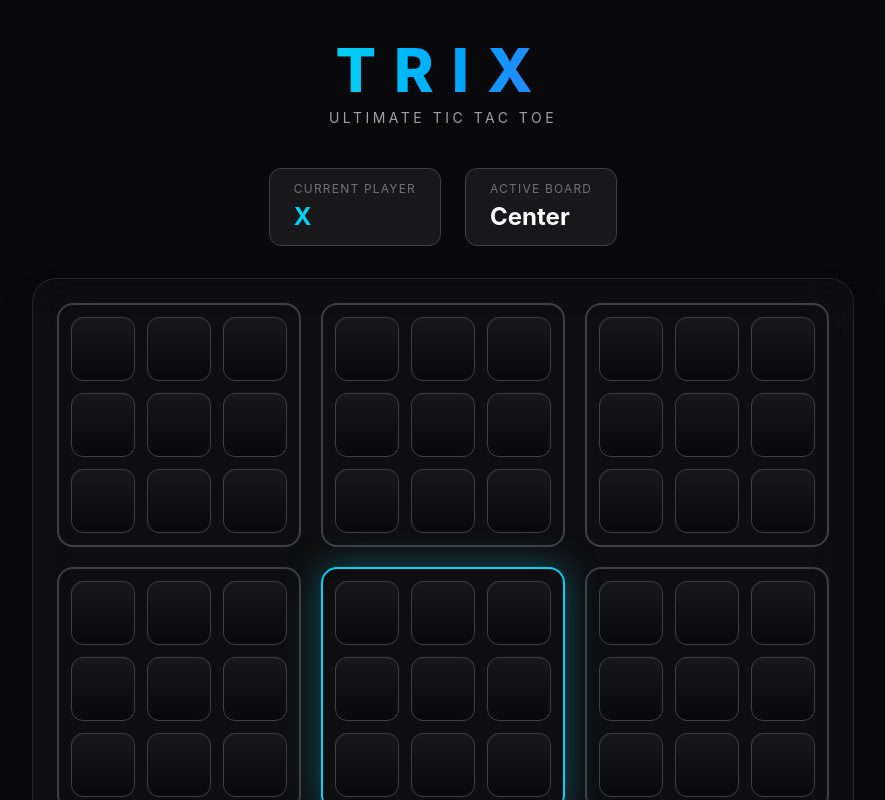
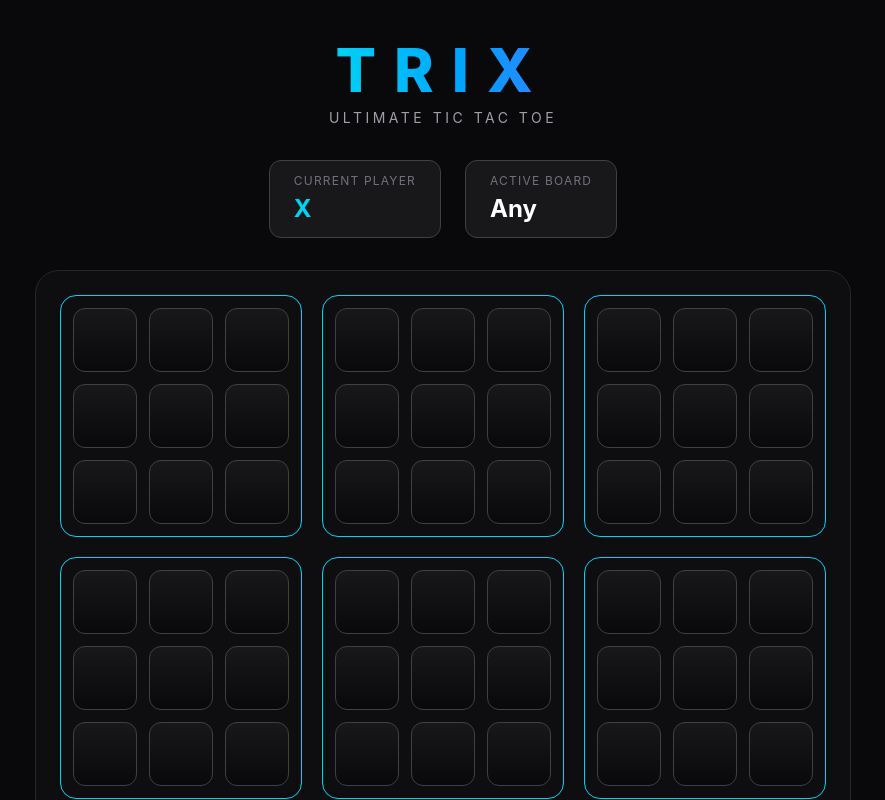
Before and after one commit to 5VikasV/TRIX, a React (Vite) app: page / in a window 1280 px wide. Shown: the top 800 px of the page, without its empty margins (197-1082 px from the left). Built offline with nearby package versions, Linux system fonts and the light colour scheme.

Commit message:
Complete Ultimate Tic Tac Toe engine

```diff
--- a/src/App.tsx
+++ b/src/App.tsx
@@ -1,31 +1,57 @@
 import Header from "./components/Header";
 import StatusBar from "./components/StatusBar";
 import Board from "./components/Board";
+import GameOverModal from "./components/GameOverModal";
 
-import useGame from "./hooks/useGame";
+import useUltimateGame from "./hooks/useUltimateGame";
 
 export default function App() {
   const {
-    board,
+    game,
     play,
-    currentPlayer,
-  } = useGame();
+    reset,
+  } = useUltimateGame();
 
   return (
+    <>
       <main className="min-h-screen bg-zinc-950 text-white">
         <div className="mx-auto flex max-w-7xl flex-col items-center px-6 py-10">
+
           <Header />
 
           <StatusBar
-          currentPlayer={currentPlayer}
-          activeBoard="Center"
+            currentPlayer={game.currentPlayer}
+            activeBoard={game.activeBoard}
           />
 
           <Board
-          board={board}
-          onPlay={play}
+            game={game}
+            play={play}
           />
+
+          <button
+            onClick={reset}
+            className="
+              mt-10
+              rounded-xl
+              border
+              border-zinc-700
+              px-8
+              py-3
+              transition
+              hover:border-cyan-400
+            "
+          >
+            Reset Game
+          </button>
+
         </div>
       </main>
+
+      <GameOverModal
+        winner={game.winner}
+        onRestart={reset}
+      />
+    </>
   );
 }
--- a/src/components/Board.tsx
+++ b/src/components/Board.tsx
@@ -1,37 +1,29 @@
 import MiniBoard from "./MiniBoard";
-import type { CellValue } from "../types/game";
+import type { GameState } from "../types/game";
 
 type BoardProps = {
-  board: CellValue[];
-  onPlay: (index: number) => void;
+  game: GameState;
+  play: (board: number, cell: number) => void;
 };
 
 export default function Board({
-  board,
-  onPlay,
+  game,
+  play,
 }: BoardProps) {
   return (
     <section className="mt-8 w-full flex justify-center">
-      <div
-        className="
-          grid
-          grid-cols-3
-          gap-5
-          rounded-3xl
-          border
-          border-zinc-800
-          bg-zinc-900/40
-          backdrop-blur-xl
-          p-6
-          shadow-2xl
-        "
-      >
-        {Array.from({ length: 9 }).map((_, index) => (
+      <div className="grid grid-cols-3 gap-5 rounded-3xl border border-zinc-800 bg-zinc-900/40 p-6">
+        {game.boards.map((board, index) => (
           <MiniBoard
             key={index}
             board={board}
-            onPlay={onPlay}
-            active={index === 4}
+            winner={game.boardWinners[index]}
+            boardIndex={index}
+            active={
+              game.activeBoard === null ||
+              game.activeBoard === index
+            }
+            onPlay={play}
           />
         ))}
       </div>
--- a/src/components/Cell.tsx
+++ b/src/components/Cell.tsx
@@ -1,7 +1,7 @@
-import type { CellValue } from "../types/game";
+import type { Cell as CellType } from "../types/game";
 
 type CellProps = {
-  value: CellValue;
+  value: CellType;
   onClick: () => void;
 };
 
@@ -24,6 +24,7 @@ export default function Cell({
         transition-all
         duration-200
         hover:border-cyan-400
+        hover:bg-zinc-800
         hover:scale-105
         active:scale-95
         flex
--- /dev/null
+++ b/src/components/GameOverModal.tsx
@@ -0,0 +1,45 @@
+import type { Player } from "../types/game";
+
+type GameOverModalProps = {
+  winner: Player | "Draw" | null;
+  onRestart: () => void;
+};
+
+export default function GameOverModal({
+  winner,
+  onRestart,
+}: GameOverModalProps) {
+  if (!winner) return null;
+
+  const title =
+    winner === "Draw"
+      ? "Draw!"
+      : `${winner} Wins!`;
+
+  return (
+    <div className="fixed inset-0 z-50 flex items-center justify-center bg-black/70 backdrop-blur-sm">
+      <div className="w-[420px] rounded-3xl border border-zinc-700 bg-zinc-900 p-10 text-center shadow-2xl">
+
+        <h1
+          className={`text-5xl font-black ${
+            winner === "X"
+              ? "text-cyan-400"
+              : winner === "O"
+              ? "text-orange-400"
+              : "text-zinc-300"
+          }`}
+        >
+          {title}
+        </h1>
+
+        <button
+          onClick={onRestart}
+          className="mt-8 w-full rounded-xl bg-cyan-500 py-3 font-bold text-black transition hover:bg-cyan-400"
+        >
+          Play Again
+        </button>
+
+      </div>
+    </div>
+  );
+}
--- a/src/components/MiniBoard.tsx
+++ b/src/components/MiniBoard.tsx
@@ -1,32 +1,37 @@
 import Cell from "./Cell";
-import type { CellValue } from "../types/game";
+import type { MiniBoard as MiniBoardType, Player } from "../types/game";
 
 type MiniBoardProps = {
-  board: CellValue[];
-  onPlay: (index: number) => void;
-  active?: boolean;
+  board: MiniBoardType;
+  winner: Player | "Draw" | null;
+  boardIndex: number;
+  active: boolean;
+  onPlay: (board: number, cell: number) => void;
 };
 
 export default function MiniBoard({
   board,
+  winner,
+  boardIndex,
+  active,
   onPlay,
-  active = false,
 }: MiniBoardProps) {
   return (
     <div
       className={`
+        relative
         grid
         grid-cols-3
         gap-3
         rounded-2xl
-        border-2
+        border
         p-3
         transition-all
         duration-300
 
         ${
           active
-            ? "border-cyan-400 shadow-[0_0_35px_rgba(34,211,238,.35)]"
+            ? "border-cyan-400"
             : "border-zinc-700"
         }
       `}
@@ -35,9 +40,36 @@ export default function MiniBoard({
         <Cell
           key={index}
           value={cell}
-          onClick={() => onPlay(index)}
+          onClick={() => onPlay(boardIndex, index)}
         />
       ))}
+
+      {winner && (
+        <div
+          className="
+            absolute
+            inset-0
+            rounded-2xl
+            bg-black/70
+            backdrop-blur-sm
+            flex
+            items-center
+            justify-center
+          "
+        >
+          <span
+            className={`text-7xl font-black ${
+              winner === "X"
+                ? "text-cyan-400"
+                : winner === "O"
+                ? "text-orange-400"
+                : "text-zinc-400"
+            }`}
+          >
+            {winner === "Draw" ? "=" : winner}
+          </span>
+        </div>
+      )}
     </div>
   );
 }
--- a/src/components/StatusBar.tsx
+++ b/src/components/StatusBar.tsx
@@ -1,6 +1,8 @@
+import type { Player } from "../types/game";
+
 type StatusBarProps = {
-  currentPlayer: "X" | "O";
-  activeBoard: string;
+  currentPlayer: Player;
+  activeBoard: number | null;
 };
 
 export default function StatusBar({
@@ -8,7 +10,7 @@ export default function StatusBar({
   activeBoard,
 }: StatusBarProps) {
   return (
-    <div className="mt-10 flex flex-wrap justify-center gap-6">
+    <div className="mt-8 flex gap-6">
       <div className="rounded-xl border border-zinc-700 bg-zinc-900 px-6 py-3">
         <p className="text-xs uppercase tracking-widest text-zinc-500">
           Current Player
@@ -30,8 +32,8 @@ export default function StatusBar({
           Active Board
         </p>
 
-        <h2 className="mt-1 text-2xl font-bold text-white">
-          {activeBoard}
+        <h2 className="mt-1 text-2xl font-bold">
+          {activeBoard === null ? "Any" : activeBoard + 1}
         </h2>
       </div>
     </div>
--- /dev/null
+++ b/src/engine/gameEngine.ts
@@ -0,0 +1,95 @@
+import { getWinner, isBoardFull } from "./winner";
+
+import type {
+  GameState,
+  MiniBoard,
+  Player,
+  Cell,
+} from "../types/game";
+
+function createMiniBoard(): MiniBoard {
+  return Array(9).fill(null);
+}
+
+export function createGame(): GameState {
+  return {
+    boards: Array.from({ length: 9 }, createMiniBoard),
+    currentPlayer: "X",
+    activeBoard: null,
+    boardWinners: Array(9).fill(null),
+    winner: null,
+  };
+}
+
+export function resetGame(): GameState {
+  return createGame();
+}
+
+export function makeMove(
+  state: GameState,
+  boardIndex: number,
+  cellIndex: number
+): GameState {
+  if (state.winner) return state;
+
+  if (
+    state.activeBoard !== null &&
+    state.activeBoard !== boardIndex
+  ) {
+    return state;
+  }
+
+  if (state.boardWinners[boardIndex]) {
+    return state;
+  }
+
+  const boards = state.boards.map(board => [...board]);
+
+  if (boards[boardIndex][cellIndex]) {
+    return state;
+  }
+
+  boards[boardIndex][cellIndex] =
+    state.currentPlayer;
+
+  const boardWinners = [...state.boardWinners];
+
+  const miniWinner = getWinner(
+    boards[boardIndex]
+  );
+
+  if (miniWinner) {
+    boardWinners[boardIndex] = miniWinner;
+  }
+
+  let activeBoard: number | null =
+    cellIndex;
+
+  if (
+    boardWinners[cellIndex] ||
+    isBoardFull(boards[cellIndex])
+  ) {
+    activeBoard = null;
+  }
+
+  const overallBoard: Cell[] =
+    boardWinners.map(value =>
+      value === "Draw" ? null : value
+    );
+
+  const winner =
+    getWinner(overallBoard);
+
+  const nextPlayer: Player =
+    state.currentPlayer === "X"
+      ? "O"
+      : "X";
+
+  return {
+    boards,
+    currentPlayer: nextPlayer,
+    activeBoard,
+    boardWinners,
+    winner,
+  };
+}
--- /dev/null
+++ b/src/engine/winner.ts
@@ -0,0 +1,36 @@
+import type { Cell, Player } from "../types/game";
+
+const WIN_LINES = [
+  [0, 1, 2],
+  [3, 4, 5],
+  [6, 7, 8],
+
+  [0, 3, 6],
+  [1, 4, 7],
+  [2, 5, 8],
+
+  [0, 4, 8],
+  [2, 4, 6],
+];
+
+export function getWinner(
+  board: Cell[]
+): Player | null {
+  for (const [a, b, c] of WIN_LINES) {
+    if (
+      board[a] &&
+      board[a] === board[b] &&
+      board[b] === board[c]
+    ) {
+      return board[a];
+    }
+  }
+
+  return null;
+}
+
+export function isBoardFull(
+  board: Cell[]
+): boolean {
+  return board.every(cell => cell !== null);
+}
--- a/src/hooks/useGame.ts
+++ /dev/null
@@ -1,30 +0,0 @@
-import { useState } from "react";
-import type { CellValue, Player } from "../types/game";
-
-export default function useGame() {
-  const [board, setBoard] = useState<CellValue[]>(
-    Array(9).fill(null)
-  );
-
-  const [currentPlayer, setCurrentPlayer] =
-    useState<Player>("X");
-
-  function play(index: number) {
-    if (board[index]) return;
-
-    const next = [...board];
-    next[index] = currentPlayer;
-
-    setBoard(next);
-
-    setCurrentPlayer((p) =>
-      p === "X" ? "O" : "X"
-    );
-  }
-
-  return {
-    board,
-    play,
-    currentPlayer,
-  };
-}
--- /dev/null
+++ b/src/hooks/useUltimateGame.ts
@@ -0,0 +1,25 @@
+import { useState } from "react";
+
+import {
+  createGame,
+  makeMove,
+  resetGame,
+} from "../engine/gameEngine";
+
+export default function useUltimateGame() {
+  const [game, setGame] = useState(createGame());
+
+  function play(board: number, cell: number) {
+    setGame(old => makeMove(old, board, cell));
+  }
+
+  function reset() {
+    setGame(resetGame());
+  }
+
+  return {
+    game,
+    play,
+    reset,
+  };
+}
--- a/src/types/game.ts
+++ b/src/types/game.ts
@@ -1,3 +1,17 @@
 export type Player = "X" | "O";
 
-export type CellValue = Player | null;
+export type Cell = Player | null;
+
+export type MiniBoard = Cell[];
+
+export interface GameState {
+  boards: MiniBoard[];
+
+  currentPlayer: Player;
+
+  activeBoard: number | null;
+
+  boardWinners: (Player | "Draw" | null)[];
+
+  winner: Player | "Draw" | null;
+}
```
Also changed, not shown: src/engine/move.ts (added). Lines whose indentation alone changed are shown as unchanged.
